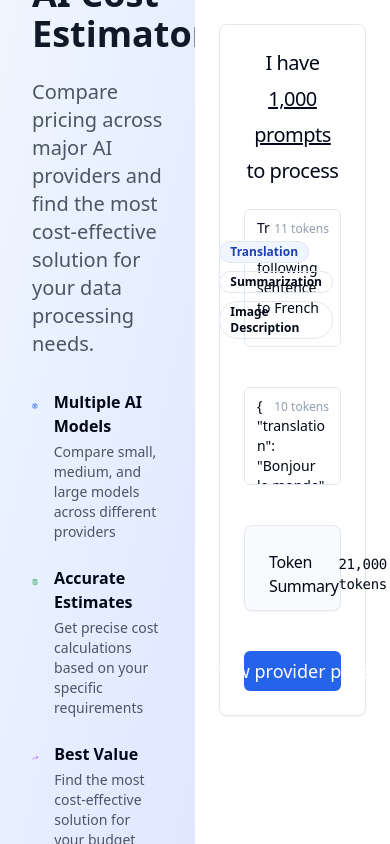
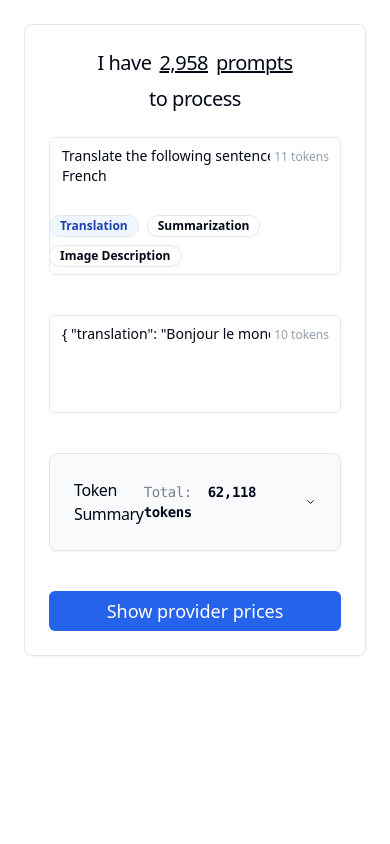
Before and after one commit to GabrielVidal1/appe, a React (Vite) app: page / in a window 390 px wide. Both pictures are taken after a click on the element "Translation". Built offline with nearby package versions, Linux system fonts and the light colour scheme.

Commit message:
minor fixes

```diff
--- a/src/components/ResultsTable.tsx
+++ b/src/components/ResultsTable.tsx
@@ -1,4 +1,3 @@
-
 import { Card, CardContent, CardHeader, CardTitle } from "@/components/ui/card";
 import ResultsSummary from "./ResultsSummary";
 import ResultsTableFiltered from "./ResultsTableFiltered";
@@ -17,7 +16,7 @@ const ResultsTable = ({ data }: ResultsTableProps) => {
   if (!data) return null;
 
   return (
-    <div className="w-full max-w-7xl mx-auto space-y-6">
+    <div className="w-full mx-auto space-y-6">
       <Card>
         <CardHeader>
           <CardTitle className="text-2xl text-center">
--- a/src/components/TokenEstimator.tsx
+++ b/src/components/TokenEstimator.tsx
@@ -1,8 +1,11 @@
-
 import { Card, CardContent, CardHeader, CardTitle } from "@/components/ui/card";
-import { Collapsible, CollapsibleContent, CollapsibleTrigger } from "@/components/ui/collapsible";
+import {
+  Collapsible,
+  CollapsibleContent,
+  CollapsibleTrigger,
+} from "@/components/ui/collapsible";
+import { estimateTokens } from "@/lib/computations";
 import { ChevronDown } from "lucide-react";
-import { estimateTokens } from "@/lib/computations";
 import { useMemo, useState } from "react";
 
 interface TokenEstimatorProps {
@@ -54,16 +57,19 @@ const TokenEstimator = ({
     <Card className="bg-muted/50">
       <Collapsible open={isOpen} onOpenChange={setIsOpen}>
         <CollapsibleTrigger asChild>
-          <CardHeader className="pb-3 cursor-pointer hover:bg-muted/30 transition-colors">
+          <CardHeader className="cursor-pointer hover:bg-muted/30 transition-colors">
             <CardTitle className="text-base font-medium flex items-center justify-between">
               <span>Token Summary</span>
               <div className="flex items-center gap-2">
-                <span className="font-mono text-sm">
-                  {tokenStats.totalTokens.toLocaleString()} tokens
+                <span className="font-mono text-sm mr-9">
+                  <span className="opacity-50">Total:</span>
+                  <span className="ml-4 font-bold">
+                    {tokenStats.totalTokens.toLocaleString()} tokens
+                  </span>
                 </span>
                 <ChevronDown
                   className={`h-4 w-4 transition-transform duration-200 ${
-                    isOpen ? 'rotate-180' : ''
+                    isOpen ? "rotate-180" : ""
                   }`}
                 />
               </div>
@@ -75,7 +81,9 @@ const TokenEstimator = ({
           <CardContent className="pt-0">
             <div className="grid grid-cols-2 gap-4 text-sm">
               <div>
-                <div className="font-medium text-muted-foreground">Single Item</div>
+                <div className="font-medium text-muted-foreground">
+                  Single Item
+                </div>
                 <div className="mt-1 space-y-1">
                   <div className="flex justify-between">
                     <span>Input:</span>
@@ -114,7 +122,7 @@ const TokenEstimator = ({
                       {tokenStats.totalOutput.toLocaleString()}
                     </span>
                   </div>
-                  <div className="flex justify-between font-medium">
+                  <div className="flex justify-between font-bold">
                     <span>Total:</span>
                     <span className="font-mono">
                       {tokenStats.totalTokens.toLocaleString()}
--- a/src/components/form/PromptInput.tsx
+++ b/src/components/form/PromptInput.tsx
@@ -17,6 +17,9 @@ const PromptInput = () => {
   ) => {
     setValue("prompt", examplePrompt);
     setValue("example", exampleOutput);
+
+    const randomCount = Math.ceil(Math.floor(Math.random() * 5000) + 1000);
+    setValue("dataCount", randomCount);
     setValue("dataType", dataType);
   };
 
--- a/src/pages/Index.tsx
+++ b/src/pages/Index.tsx
@@ -1,4 +1,3 @@
-
 import EstimatorForm from "@/components/EstimatorForm";
 import LeftSideContent from "@/components/LeftHero";
 import ResultsTable from "@/components/ResultsTable";
@@ -24,27 +23,16 @@ const Index = () => {
   return (
     <div className="h-screen flex bg-white overflow-hidden">
       {/* Left Side */}
-      <div className="w-1/2 bg-gradient-to-br from-blue-50 to-indigo-100">
-        {!estimationData ? (
-          <LeftSideContent />
-        ) : (
-          <div className="h-full p-6 overflow-y-auto">
-            <EstimatorForm onSubmit={handleFormSubmit} />
-          </div>
-        )}
+      <div className="w-1/3 bg-gradient-to-br from-blue-50 to-indigo-100 hidden lg:block">
+        <LeftSideContent />
       </div>
 
       {/* Right Side */}
-      <div className="w-1/2 bg-white">
-        {!estimationData ? (
-          <div className="h-full p-6 overflow-y-auto">
-            <EstimatorForm onSubmit={handleFormSubmit} />
-          </div>
-        ) : (
-          <div className="h-full p-6 overflow-y-auto">
-            <ResultsTable data={estimationData} />
-          </div>
-        )}
+      <div className="w-full lg:w-2/3 bg-white">
+        <div className="h-full p-6 overflow-y-auto flex flex-col gap-4">
+          <EstimatorForm onSubmit={handleFormSubmit} />
+          {estimationData && <ResultsTable data={estimationData} />}
+        </div>
       </div>
     </div>
   );
```
